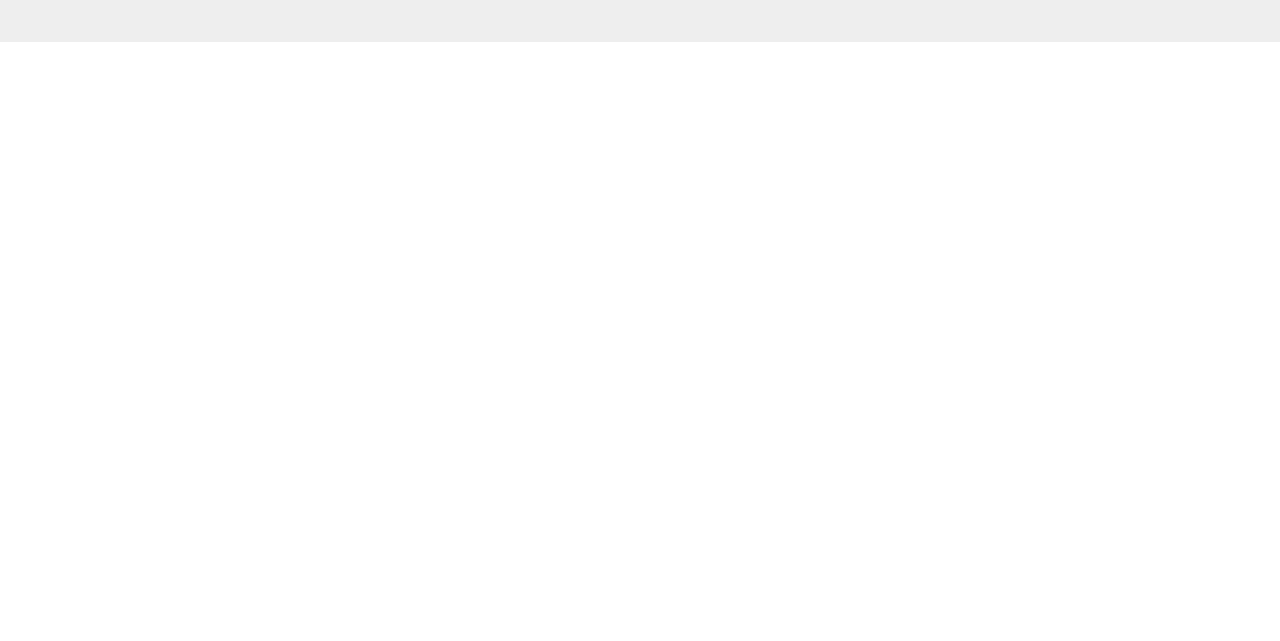
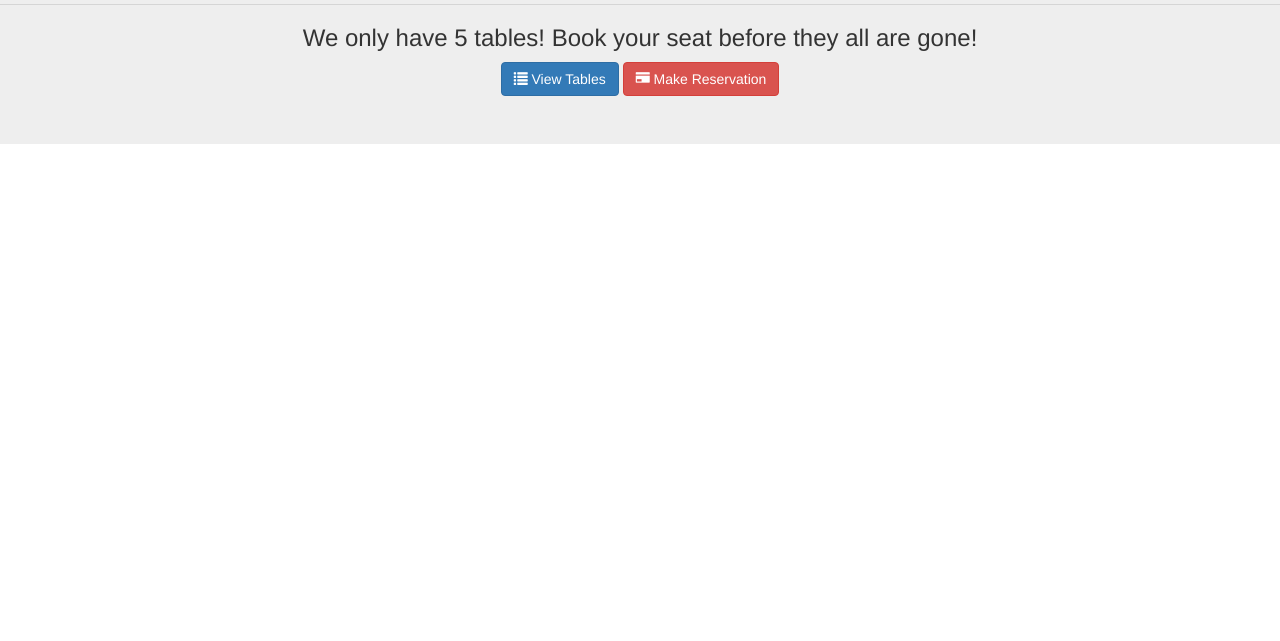
Before and after one commit to onanna/hot-restaurant, a website: page index.html in a window 1280 px wide. Shown: the part 159-800 px from the top of the page. Drawn offline with nearby package versions, Linux system fonts and the light colour scheme.

Commit message:
index update

```diff
--- a/index.html
+++ b/index.html
@@ -11,6 +11,15 @@
 <body>
     <div class="jumbotron">
         <h1 class = "text-center"><i class="glyphicon glyphicon-fire"></i> Hot Restaurant </h1>
+
+        <hr>
+
+        <div> <h3 class="text-center">We only have 5 tables! Book your seat before they all are gone!
+        </h3></div>
+        <div class="text-center">
+            <a href="table.html" ><button type="button" class="btn btn-primary"><i class="glyphicon glyphicon-list"></i> View Tables</button></a>
+        <a href="reserve.html"><button type="button" class="btn btn-danger"><i class="glyphicon glyphicon-credit-card"></i> Make Reservation</button></a>
+    </div>
     </div>
 </body>
 </html>
```
